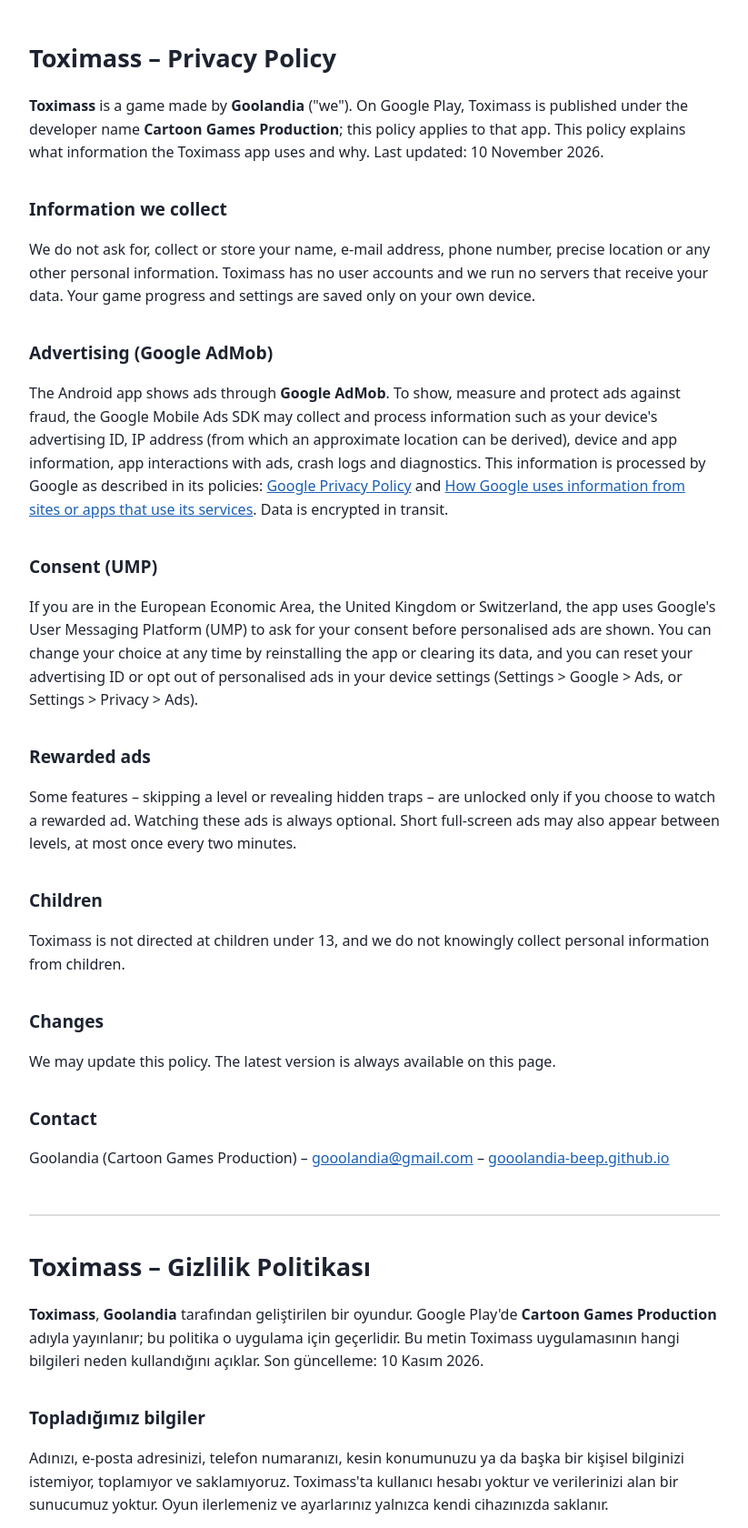
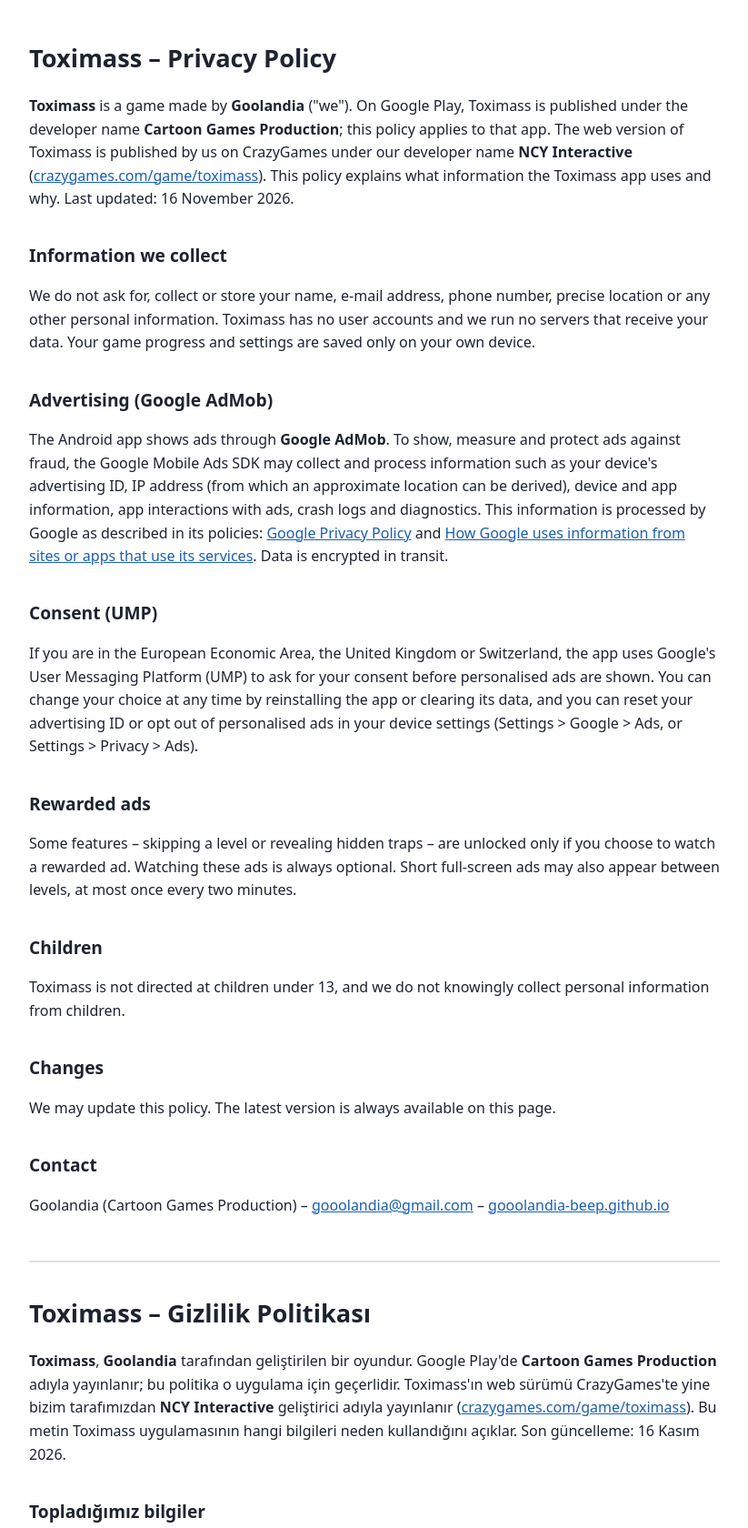
Before and after one commit to gooolandia-beep/gooolandia-beep.github.io, a plain HTML site: page privacy-toximass.html in a window 1280 px wide. Shown: the top 1680 px of the page at 91% size, without its empty margins (228-1051 px from the left). Drawn offline with Linux system fonts and the light colour scheme.

Commit message:
Toximass: CrazyGames'teki web sürümü (NCY Interactive) ile Google Play (Cartoon Games Production) aynı geliştirici notu
Co-Authored-By: Claude Opus 5.5 <noreply@anthropic.com>
Claude-Session: https://claude.ai/code/session_01UPChE4AaLfoVmwFtkYCFyp

```diff
--- a/privacy-toximass.html
+++ b/privacy-toximass.html
@@ -4,7 +4,7 @@
 <style>body{font-family:system-ui,-apple-system,Segoe UI,Roboto,sans-serif;max-width:760px;margin:0 auto;padding:24px 16px 60px;line-height:1.6;color:#1d2330;background:#fff}h1{font-size:1.7em}h2{font-size:1.2em;margin-top:1.8em}a{color:#1a5fb4}.tr{border-top:2px solid #ddd;margin-top:3em;padding-top:1em}</style></head>
 <body>
 <h1>Toximass – Privacy Policy</h1>
-<p><b>Toximass</b> is a game made by <b>Goolandia</b> ("we"). On Google Play, Toximass is published under the developer name <b>Cartoon Games Production</b>; this policy applies to that app. This policy explains what information the Toximass app uses and why. Last updated: 10 November 2026.</p>
+<p><b>Toximass</b> is a game made by <b>Goolandia</b> ("we"). On Google Play, Toximass is published under the developer name <b>Cartoon Games Production</b>; this policy applies to that app. The web version of Toximass is published by us on CrazyGames under our developer name <b>NCY Interactive</b> (<a href="https://www.crazygames.com/game/toximass">crazygames.com/game/toximass</a>). This policy explains what information the Toximass app uses and why. Last updated: 16 November 2026.</p>
 <h2>Information we collect</h2>
 <p>We do not ask for, collect or store your name, e-mail address, phone number, precise location or any other personal information. Toximass has no user accounts and we run no servers that receive your data. Your game progress and settings are saved only on your own device.</p>
 <h2>Advertising (Google AdMob)</h2>
@@ -22,7 +22,7 @@
 
 <div class="tr" lang="tr">
 <h1>Toximass – Gizlilik Politikası</h1>
-<p><b>Toximass</b>, <b>Goolandia</b> tarafından geliştirilen bir oyundur. Google Play'de <b>Cartoon Games Production</b> adıyla yayınlanır; bu politika o uygulama için geçerlidir. Bu metin Toximass uygulamasının hangi bilgileri neden kullandığını açıklar. Son güncelleme: 10 Kasım 2026.</p>
+<p><b>Toximass</b>, <b>Goolandia</b> tarafından geliştirilen bir oyundur. Google Play'de <b>Cartoon Games Production</b> adıyla yayınlanır; bu politika o uygulama için geçerlidir. Toximass'ın web sürümü CrazyGames'te yine bizim tarafımızdan <b>NCY Interactive</b> geliştirici adıyla yayınlanır (<a href="https://www.crazygames.com/game/toximass">crazygames.com/game/toximass</a>). Bu metin Toximass uygulamasının hangi bilgileri neden kullandığını açıklar. Son güncelleme: 16 Kasım 2026.</p>
 <h2>Topladığımız bilgiler</h2>
 <p>Adınızı, e-posta adresinizi, telefon numaranızı, kesin konumunuzu ya da başka bir kişisel bilginizi istemiyor, toplamıyor ve saklamıyoruz. Toximass'ta kullanıcı hesabı yoktur ve verilerinizi alan bir sunucumuz yoktur. Oyun ilerlemeniz ve ayarlarınız yalnızca kendi cihazınızda saklanır.</p>
 <h2>Reklamlar (Google AdMob)</h2>
```
Also changed, not shown: index.html (+2 -2 lines).
